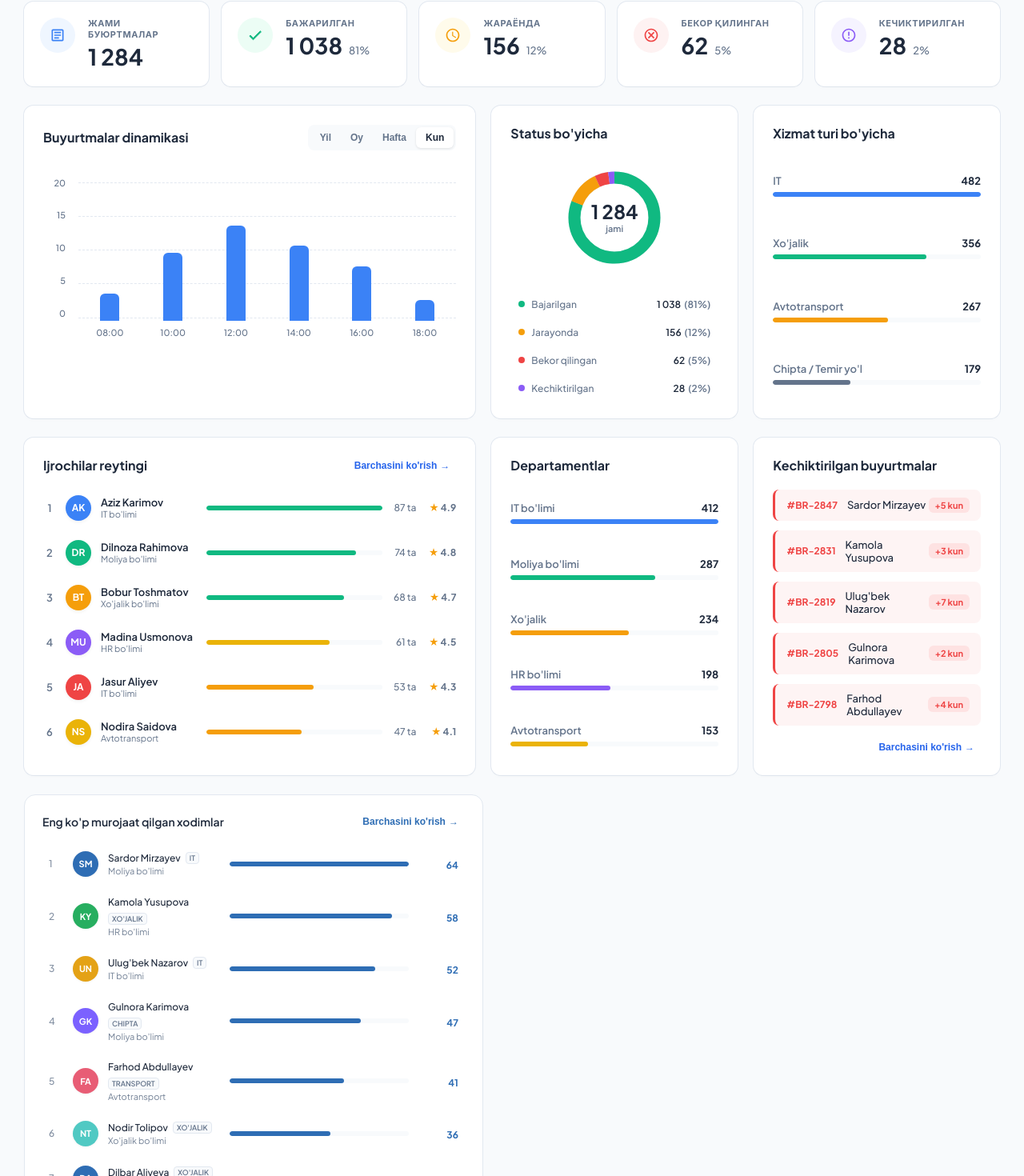
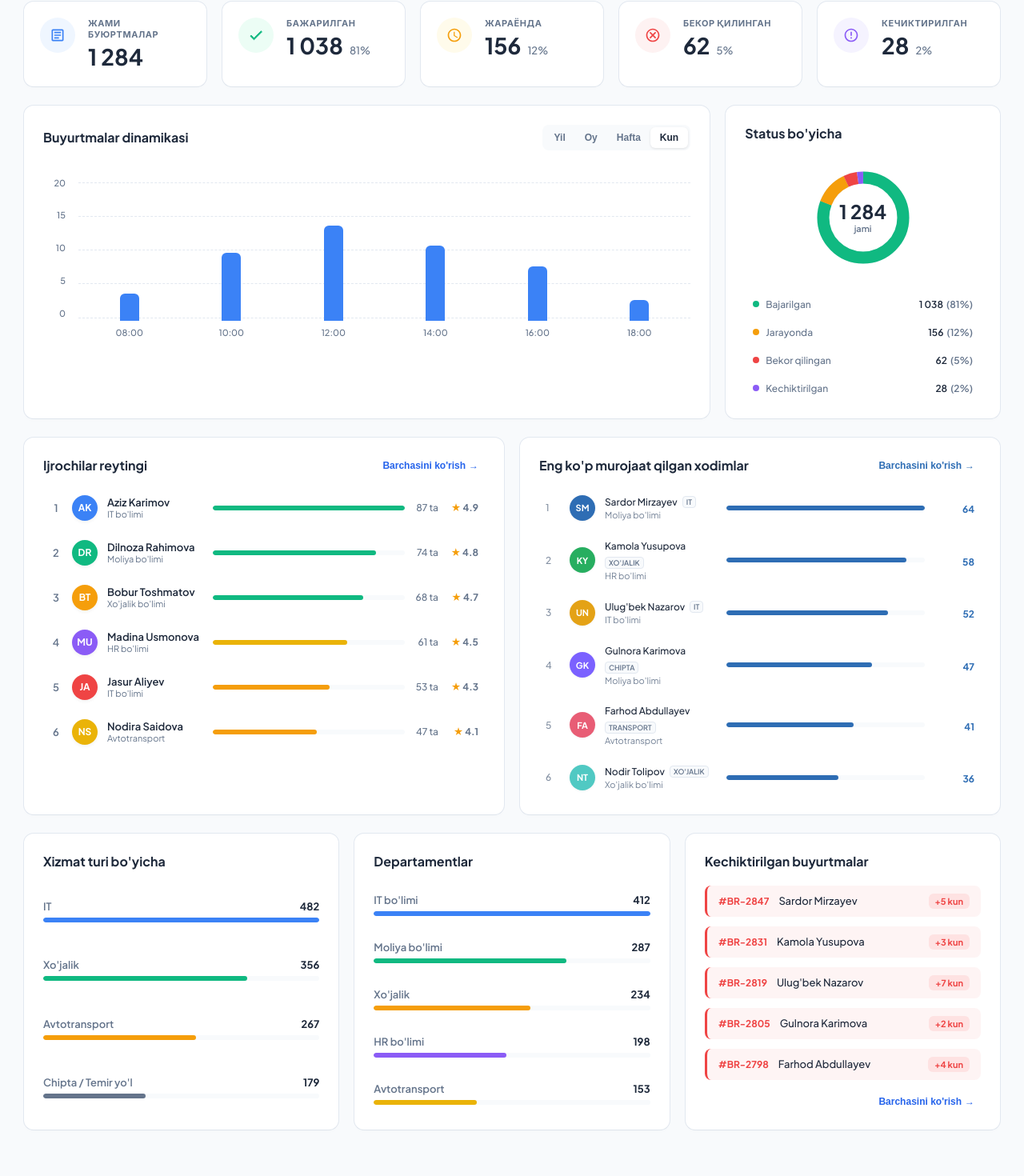
Before and after one commit to ubk01001-maker/orders-admin-dash, a Vue app: page / in a window 1280 px wide. Shown: the part 104-1574 px from the top of the page at 80% size. After the commit the page ends 1546 px from the top, so only its background shows below. Built offline with nearby package versions, Linux system fonts and the light colour scheme.

Commit message:
style: optimize layout grid columns, unify card styles, and align performer and requester cards

```diff
--- a/src/App.vue
+++ b/src/App.vue
@@ -91,39 +91,25 @@
 
     <!-- Charts Section (Row 1) -->
     <section class="dashboard-grid grid-row-1">
-      <div class="grid-col-large">
       <BarChart
         :data-kun="barChartData.kun"
         :data-hafta="barChartData.hafta"
         :data-oy="barChartData.oy"
       />
-      </div>
-      <div class="grid-col-small">
       <DonutChart :data="donutChartData" />
-      </div>
-      <div class="grid-col-small">
-        <ServiceStats :data="serviceStatsData" />
-      </div>
     </section>
 
     <!-- Details Section (Row 2) -->
     <section class="dashboard-grid grid-row-2">
-      <div class="grid-col-large">
       <PerformersRating :data="performersData" />
-      </div>
-      <div class="grid-col-small">
-        <DepartmentStats :data="departmentsData" />
-      </div>
-      <div class="grid-col-small">
-        <DelayedOrders :data="delayedOrdersData" />
-      </div>
+      <ActiveRequesters :data="activeRequestersData" />
     </section>
 
-    <!-- Requesters Section (Row 3) -->
+    <!-- Distribution & Alerts Section (Row 3) -->
     <section class="dashboard-grid grid-row-3">
-      <div class="grid-col-large">
-        <ActiveRequesters :data="activeRequestersData" />
-      </div>
+      <ServiceStats :data="serviceStatsData" />
+      <DepartmentStats :data="departmentsData" />
+      <DelayedOrders :data="delayedOrdersData" />
     </section>
   </div>
 </template>
@@ -512,6 +498,7 @@ export default {
   --border-color: #e2e8f0;
   --shadow-color: rgba(0, 0, 0, 0.01);
   --shadow-hover: rgba(0, 0, 0, 0.04);
+  --hover-bg: #f1f5f9;
 }
 
 [data-theme="dark"] {
@@ -522,6 +509,7 @@ export default {
   --border-color: #334155;
   --shadow-color: rgba(0, 0, 0, 0.15);
   --shadow-hover: rgba(0, 0, 0, 0.25);
+  --hover-bg: #334155;
 }
 
 * {
@@ -541,7 +529,7 @@ body {
 }
 
 #app {
-  max-width: 1440px;
+  max-width: 1600px;
   margin: 0 auto;
   display: flex;
   flex-direction: column;
@@ -605,7 +593,7 @@ body {
 .kpi-section {
   display: flex;
   flex-wrap: wrap;
-  gap: 16px;
+  gap: 20px;
 }
 
 /* Grid Layouts */
@@ -614,36 +602,31 @@ body {
   gap: 20px;
 }
 
-/* Row 1 layout: 2fr 1fr 1fr */
+/* Row 1 layout: Wide chart + status breakdown */
 .grid-row-1 {
-  grid-template-columns: 2.2fr 1.2fr 1.2fr;
+  grid-template-columns: 3fr 1.2fr;
 }
 
-/* Row 2 layout: 2fr 1.2fr 1.2fr */
+/* Row 2 layout: Performers rating + Active requesters rating side-by-side */
 .grid-row-2 {
-  grid-template-columns: 2.2fr 1.2fr 1.2fr;
+  grid-template-columns: 1fr 1fr;
 }
 
-/* Row 3 layout: 2.2fr 2.4fr */
+/* Row 3 layout: Distribution stats and alerts */
 .grid-row-3 {
-  grid-template-columns: 2.2fr 2.4fr;
-}
-
-.grid-col-large {
-  min-width: 0; /* Prevents flexbox/grid blowout */
-}
-
-.grid-col-small {
-  min-width: 0;
+  grid-template-columns: 1fr 1fr 1fr;
 }
 
 /* Responsive queries */
 @media (max-width: 1200px) {
-  .grid-row-1, .grid-row-2, .grid-row-3 {
-    grid-template-columns: 1.5fr 1fr;
+  .grid-row-1 {
+    grid-template-columns: 1fr;
   }
-  .grid-col-small:last-child {
-    grid-column: span 2;
+  .grid-row-2 {
+    grid-template-columns: 1fr;
+  }
+  .grid-row-3 {
+    grid-template-columns: 1fr 1fr;
   }
 }
 
@@ -663,8 +646,5 @@ body {
   .grid-row-1, .grid-row-2, .grid-row-3 {
     grid-template-columns: 1fr;
   }
-  .grid-col-small:last-child {
-    grid-column: span 1;
-  }
 }
 </style>
--- a/src/components/ActiveRequesters.vue
+++ b/src/components/ActiveRequesters.vue
@@ -8,7 +8,7 @@
     </div>
 
     <div class="requesters-list">
-      <div v-for="(req, index) in data.slice(0, 8)" :key="req.creator_id" class="requester-row">
+      <div v-for="(req, index) in data.slice(0, 6)" :key="req.creator_id" class="requester-row">
         <!-- Rank Number -->
         <span class="rank-number">{{ index + 1 }}</span>
 
@@ -162,13 +162,13 @@ export default {
 <style scoped>
 .requesters-card {
   background: var(--card-bg);
-  border-radius: 14px;
-  padding: 22px;
-  border: 1px solid var(--border-color);
+  border-radius: 12px;
+  padding: 24px;
+  box-shadow: 0 4px 6px -1px var(--shadow-color), 0 2px 4px -1px var(--shadow-color), 0 0 0 1px var(--border-color);
   height: 100%;
   display: flex;
   flex-direction: column;
-  transition: background-color 0.3s ease, border-color 0.3s ease;
+  transition: background-color 0.3s ease, box-shadow 0.3s ease;
 }
 
 .card-header {
@@ -179,8 +179,8 @@ export default {
 }
 
 .card-title {
-  font-size: 14px;
-  font-weight: 600;
+  font-size: 16px;
+  font-weight: 700;
   color: var(--text-primary);
   margin: 0;
 }
@@ -227,7 +227,7 @@ export default {
 }
 
 .requester-row:hover {
-  background-color: var(--bg-color);
+  background-color: var(--hover-bg);
   border-radius: 8px;
 }
 
--- a/src/components/PerformersRating.vue
+++ b/src/components/PerformersRating.vue
@@ -222,7 +222,13 @@ export default {
   display: flex;
   align-items: center;
   gap: 12px;
-  padding: 6px 0;
+  padding: 6px 8px;
+  transition: background-color 0.2s ease, border-radius 0.2s ease;
+}
+
+.performer-row:hover {
+  background-color: var(--hover-bg);
+  border-radius: 8px;
 }
 
 .rank-number {
```
Lines whose indentation alone changed are shown as unchanged.
